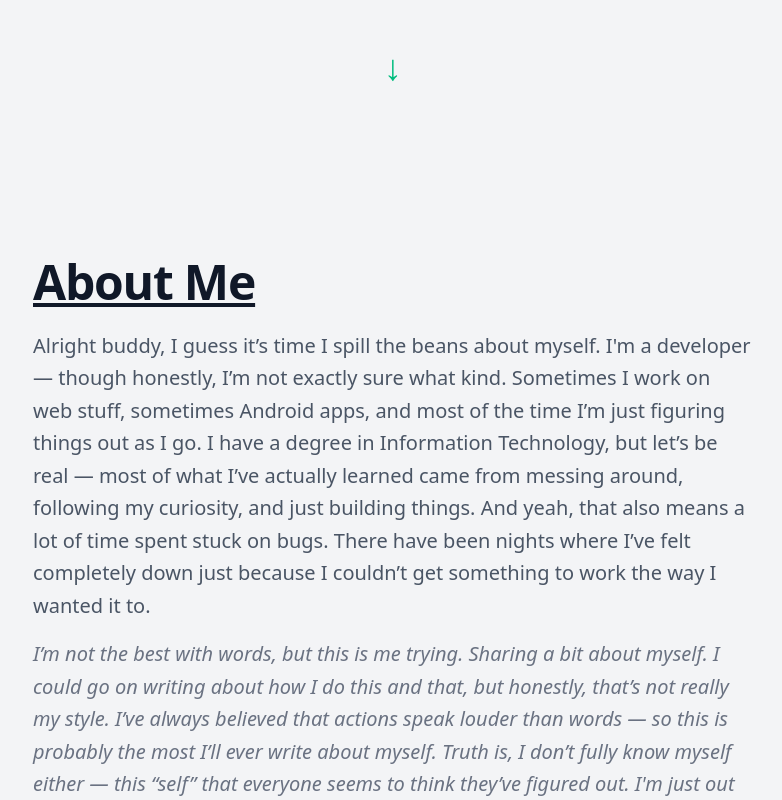
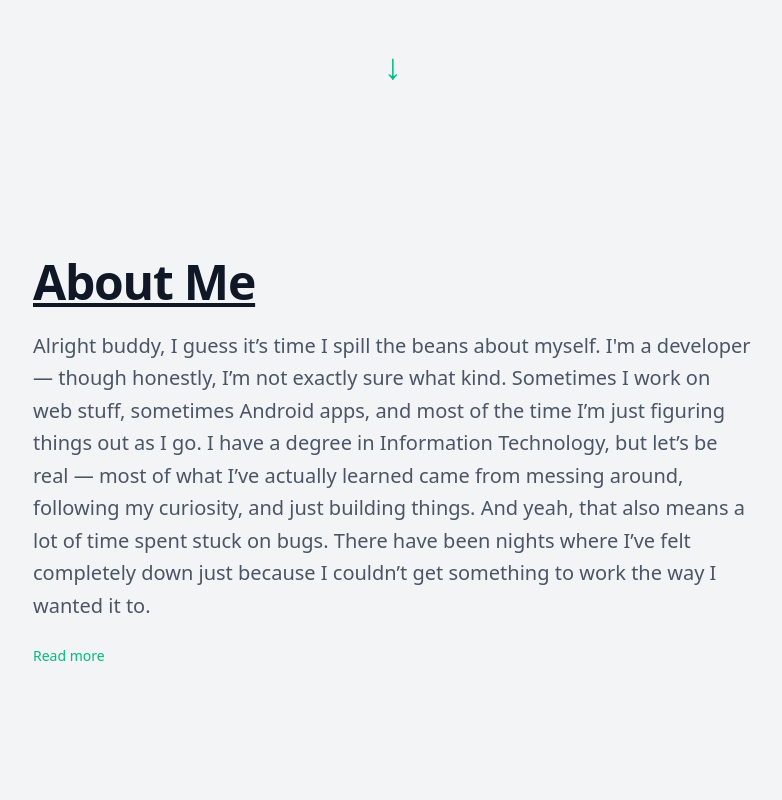
Before and after one commit to i24k3/portfolio, a React (Vite) app: page / in a window 1280 px wide. Shown: the part 680-1480 px from the top of the page, without its empty margins (247-1029 px from the left). Built offline with nearby package versions, Linux system fonts and the light colour scheme.

Commit message:
add style

```diff
--- a/src/components/About.jsx
+++ b/src/components/About.jsx
@@ -1,3 +1,5 @@
+/*
+
 "use strict"
 
 export default function About({ data }) {
@@ -19,3 +21,52 @@ export default function About({ data }) {
         </section>
     );
 }
+
+*/
+"use strict";
+
+import { useState } from "react";
+
+export default function About({ data }) {
+    const { title: heading, desc_1, desc_2 } = data;
+    const [expanded, setExpanded] = useState(false);
+    const [hovered, setHovered] = useState(false);
+
+    const toggleExpand = () => {
+        setExpanded((prev) => !prev);
+    };
+
+    return (
+        <section className="bg-transparent text-gray-900 py-33"
+                    onClick={toggleExpand}
+                    onMouseEnter={() => setHovered(true)}
+                    onMouseLeave={() => setHovered(false)}
+        >
+            <div className="max-w-3xl mx-auto px-6 text-left">
+                <h2 className="text-4xl md:text-5xl font-bold tracking-tight mb-6 underline">
+                    {heading}
+                </h2>
+
+                <p className="text-lg md:text-xl text-gray-600 leading-relaxed mb-4">
+                    {desc_1}
+                </p>
+
+                <div
+                    className="cursor-pointer select-none" >
+                    <div className={`overflow-hidden transition-all duration-300 ease-in-out ${
+                        expanded ? "max-h-[1000px] opacity-100 mt-1" : "max-h-0 opacity-0"
+                    }`}>
+                        <p className="text-lg md:text-xl text-gray-500 leading-relaxed italic">
+                            {desc_2}
+                        </p>
+                    </div>
+
+                    <div className="mt-2 text-sm font-medium text-emerald-500">
+                        {expanded ? "Read less" : "Read more"}
+                        {hovered && (expanded ? " ↑" : " ↓")}
+                    </div>
+                </div>
+            </div>
+        </section>
+    );
+}
--- a/src/components/Experience.jsx
+++ b/src/components/Experience.jsx
@@ -62,7 +62,7 @@ expanded ? "max-h-[1000px] opacity-100 mt-3" : "max-h-0 opacity-0" }`} >
 
             {/* Toggle Button */}
             <div className="mt-2 text-sm font-medium text-emerald-500 focus:outline-none " >
-                {expanded ? "Read less" : "Read more"}
+                {expanded ? "Read less " : "Read more "}
                 {cardHovered && expanded ? "↑" : cardHovered ? "↓" : "" }
 
             </div>
```
